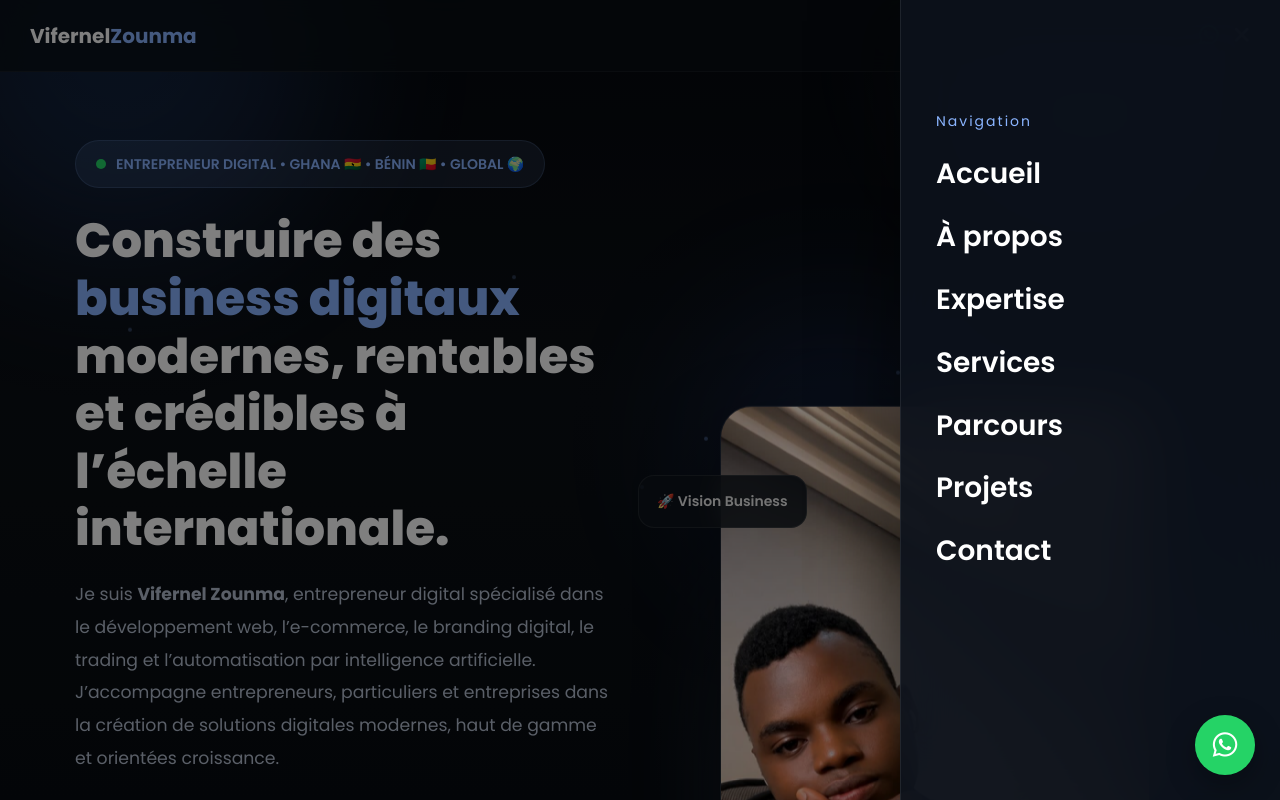
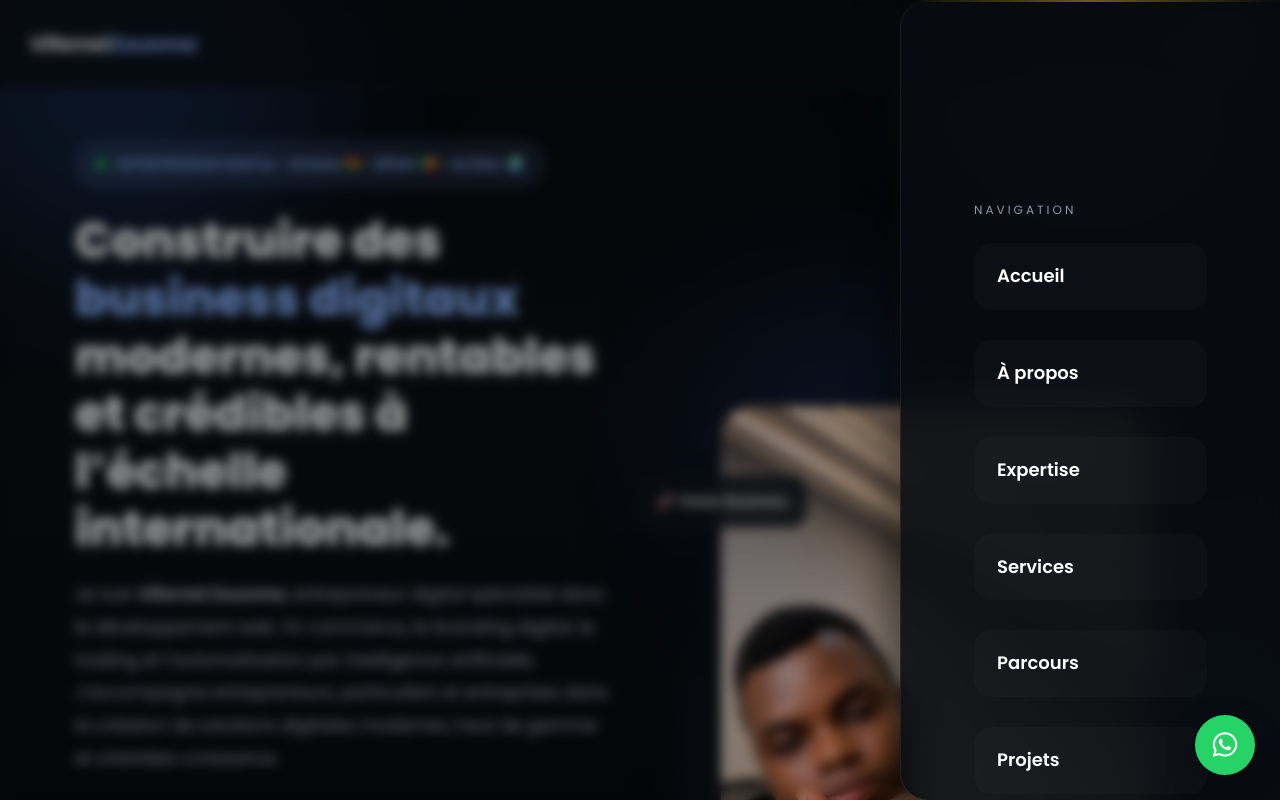
Before and after one commit to Vifernel/vifernelz-site, a plain HTML site: page index.html in a window 1280 px wide. Both pictures are taken after a click on the button 1240 px from the left and 35 px from the top of the page. Shown: the top 800 px of the page. Drawn offline with Linux system fonts and the light colour scheme.

Commit message:
Update style.css

```diff
--- a/style.css
+++ b/style.css
@@ -1778,3 +1778,147 @@ display:inline-block;
   opacity: 1;
   visibility: visible;
 }
+/* ===== PREMIUM MENU ELITE SAFE ===== */
+
+.nav-menu{
+backdrop-filter: blur(18px);
+-webkit-backdrop-filter: blur(18px);
+background: rgba(8,12,18,0.88) !important;
+border-left: 1px solid rgba(255,255,255,0.08);
+box-shadow:
+-10px 0 40px rgba(0,0,0,0.45),
+0 0 30px rgba(255,215,0,0.04);
+border-top-left-radius: 28px;
+border-bottom-left-radius: 28px;
+overflow: hidden;
+}
+
+/* lumière subtile */
+.nav-menu::before{
+content:"";
+position:absolute;
+top:0;
+left:0;
+width:100%;
+height:2px;
+background:
+linear-gradient(
+90deg,
+transparent,
+rgba(255,215,0,0.4),
+transparent
+);
+}
+
+/* bloc navigation */
+.menu-links{
+padding:90px 38px 40px;
+display:flex;
+flex-direction:column;
+gap:12px;
+}
+
+/* label */
+.menu-label{
+font-size:12px;
+letter-spacing:3px;
+text-transform:uppercase;
+color:#8d98a7;
+margin-bottom:12px;
+}
+
+/* liens premium */
+.menu-links a{
+position:relative;
+display:flex;
+align-items:center;
+padding:18px 22px;
+border-radius:18px;
+font-size:18px;
+font-weight:600;
+color:#fff;
+text-decoration:none;
+transition:0.35s ease;
+background:rgba(255,255,255,0.02);
+border:1px solid transparent;
+}
+
+/* hover premium */
+.menu-links a:hover{
+transform:translateX(8px);
+background:
+rgba(255,255,255,0.06);
+border-color:
+rgba(255,215,0,0.18);
+box-shadow:
+0 10px 30px rgba(0,0,0,.2);
+}
+
+/* ligne lumineuse */
+.menu-links a::before{
+content:"";
+position:absolute;
+left:0;
+top:50%;
+transform:translateY(-50%);
+width:0;
+height:55%;
+border-radius:0 20px 20px 0;
+background:#d4af37;
+transition:.35s ease;
+}
+
+.menu-links a:hover::before{
+width:4px;
+}
+
+/* menu button premium */
+.menu-toggle{
+width:52px;
+height:52px;
+border:none;
+border-radius:16px;
+background:
+rgba(255,255,255,0.05);
+backdrop-filter: blur(12px);
+-webkit-backdrop-filter: blur(12px);
+display:flex;
+align-items:center;
+justify-content:center;
+cursor:pointer;
+transition:.3s ease;
+}
+
+.menu-toggle:hover{
+transform:scale(1.05);
+background:
+rgba(255,255,255,0.09);
+}
+
+/* icon size */
+.menu-toggle i{
+font-size:20px;
+color:#fff;
+}
+
+/* overlay premium */
+.menu-overlay{
+backdrop-filter: blur(6px);
+-webkit-backdrop-filter: blur(6px);
+background:
+rgba(0,0,0,.38) !important;
+}
+
+/* mobile */
+@media(max-width:768px){
+
+.nav-menu{
+width:82%;
+max-width:360px;
+}
+
+.menu-links{
+padding-top:95px;
+}
+
+}
```
